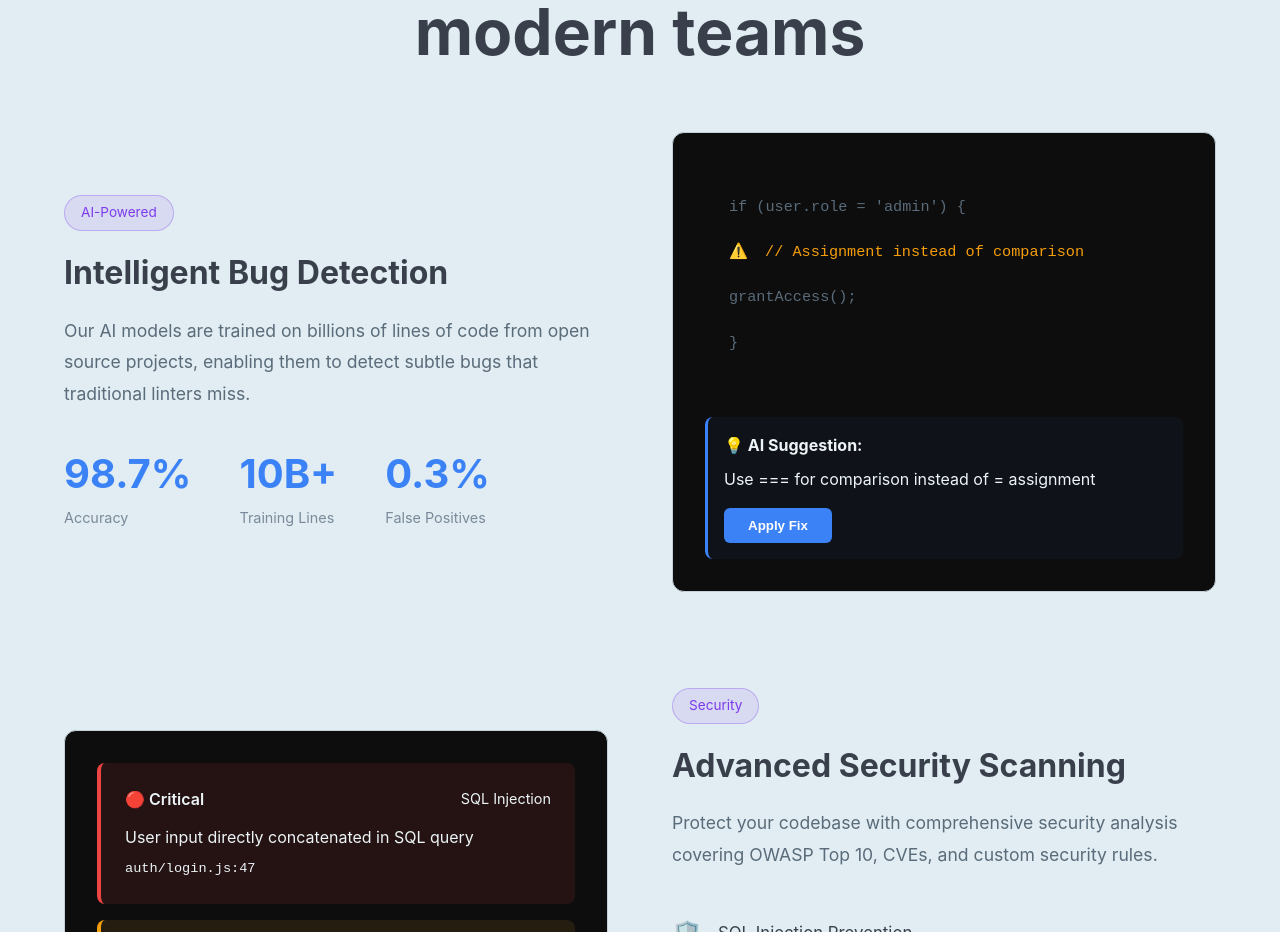
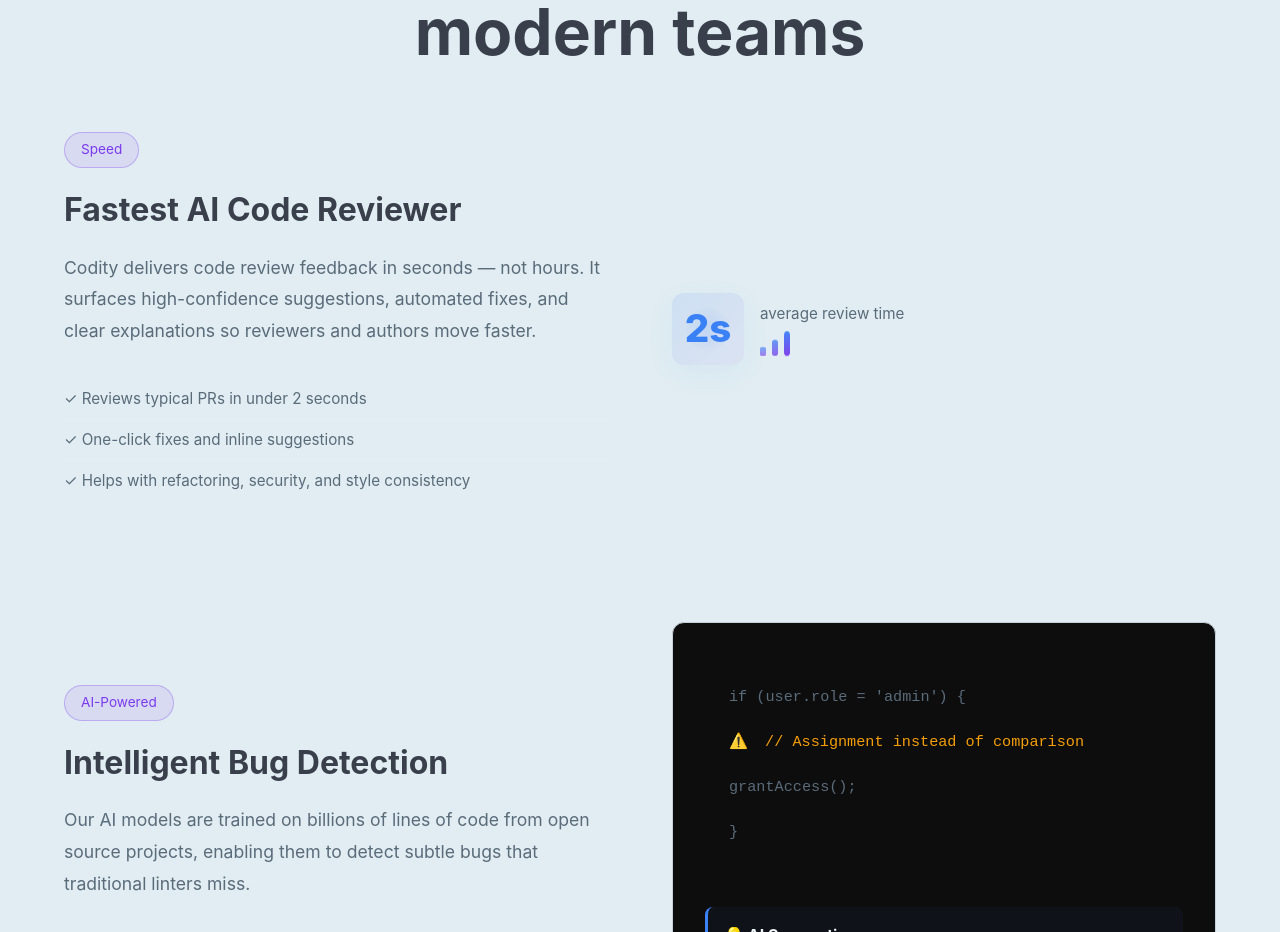
Before and after one commit to Sreevarsh-Mahesh/Codity.ai, a Next.js app: page / in a window 1280 px wide. Shown: the part 10640-11572 px from the top of the page. Built offline with nearby package versions, Linux system fonts and the light colour scheme.

Commit message:
Features page new

```diff
--- a/app/features/page.tsx
+++ b/app/features/page.tsx
@@ -1,11 +1,22 @@
 import Link from 'next/link';
+import FeaturesDetailedSection from '../../components/FeaturesDetailedSection';
 
 export default function FeaturesPage() {
   return (
-    <div className="container" style={{paddingTop: '120px', minHeight: '80vh'}}>
-      <h1>Features</h1>
-      <p>This is the features page. Content coming soon.</p>
-      <Link href="/">← Back to Home</Link>
+    <div style={{ paddingTop: '120px', minHeight: '80vh' }}>
+      <div className="container">
+        <div className="section-header-center">
+          <h1>Features</h1>
+          <p className="lead">Explore the powerful capabilities that make Codity the best choice for automated code reviews and security scanning.</p>
+        </div>
+
+        {/* Render the detailed features section from the components folder */}
+        <FeaturesDetailedSection />
+
+        <div style={{ marginTop: 24 }}>
+          <Link href="/">← Back to Home</Link>
+        </div>
+      </div>
     </div>
   );
 }
--- a/app/styles.css
+++ b/app/styles.css
@@ -1108,6 +1108,72 @@
     100% { transform: translateX(100%); opacity: 0; }
 }
 
+/* Fastest AI Code Reviewer visuals */
+.speed-demo {
+    display: flex;
+    align-items: center;
+    gap: 1rem;
+}
+.speed-number {
+    font-size: 2.4rem;
+    font-weight: 800;
+    color: var(--accent-blue);
+    width: 72px;
+    height: 72px;
+    display: flex;
+    align-items: center;
+    justify-content: center;
+    border-radius: 12px;
+    background: linear-gradient(135deg, rgba(59,130,246,0.12), rgba(124,58,237,0.06));
+    position: relative;
+    box-shadow: 0 8px 30px rgba(59,130,246,0.06);
+}
+.speed-number::after {
+    content: '';
+    position: absolute;
+    inset: -8px;
+    border-radius: 18px;
+    background: radial-gradient(circle at center, rgba(59,130,246,0.18), transparent 40%);
+    animation: pulseSpeed 1.8s ease-out infinite;
+    pointer-events: none;
+}
+@keyframes pulseSpeed {
+    0% { transform: scale(0.92); opacity: 0.7; }
+    50% { transform: scale(1.12); opacity: 0.35; }
+    100% { transform: scale(0.92); opacity: 0.7; }
+}
+.speed-meta {
+    display: flex;
+    flex-direction: column;
+    gap: 0.5rem;
+}
+.speed-caption {
+    color: var(--text-secondary);
+    font-size: 0.95rem;
+}
+.speed-bars {
+    display: flex;
+    gap: 6px;
+    align-items: end;
+    margin-top: 4px;
+}
+.speed-bar {
+    width: 6px;
+    height: 18px;
+    background: linear-gradient(180deg, var(--accent-blue), var(--accent-purple));
+    border-radius: 3px;
+    transform-origin: center bottom;
+    animation: barWave 1s ease-in-out infinite;
+}
+.speed-bar:nth-child(1) { animation-delay: 0s; }
+.speed-bar:nth-child(2) { animation-delay: 0.15s; }
+.speed-bar:nth-child(3) { animation-delay: 0.3s; }
+@keyframes barWave {
+    0% { transform: scaleY(0.45); opacity: 0.6; }
+    50% { transform: scaleY(1.5); opacity: 1; }
+    100% { transform: scaleY(0.45); opacity: 0.6; }
+}
+
 .card-content {
     padding: 2rem;
     display: flex;
--- a/components/FeaturesDetailedSection.tsx
+++ b/components/FeaturesDetailedSection.tsx
@@ -8,6 +8,32 @@
         </div>
 
         <div className="features-list">
+          {/* New feature: Fastest AI Code Reviewer */}
+          <div className="feature-row">
+            <div className="feature-content">
+              <div className="feature-badge">Speed</div>
+              <h3>Fastest AI Code Reviewer</h3>
+              <p>Codity delivers code review feedback in seconds — not hours. It surfaces high-confidence suggestions, automated fixes, and clear explanations so reviewers and authors move faster.</p>
+              <ul className="feature-list">
+                <li>✓ Reviews typical PRs in under 2 seconds</li>
+                <li>✓ One-click fixes and inline suggestions</li>
+                <li>✓ Helps with refactoring, security, and style consistency</li>
+              </ul>
+            </div>
+            <div className="feature-visual">
+              <div className="speed-demo">
+                <div className="speed-number">2s</div>
+                <div className="speed-meta">
+                  <div className="speed-caption">average review time</div>
+                  <div className="speed-bars" aria-hidden>
+                    <span className="speed-bar"></span>
+                    <span className="speed-bar"></span>
+                    <span className="speed-bar"></span>
+                  </div>
+                </div>
+              </div>
+            </div>
+          </div>
           <div className="feature-row">
             <div className="feature-content">
               <div className="feature-badge">AI-Powered</div>
```
